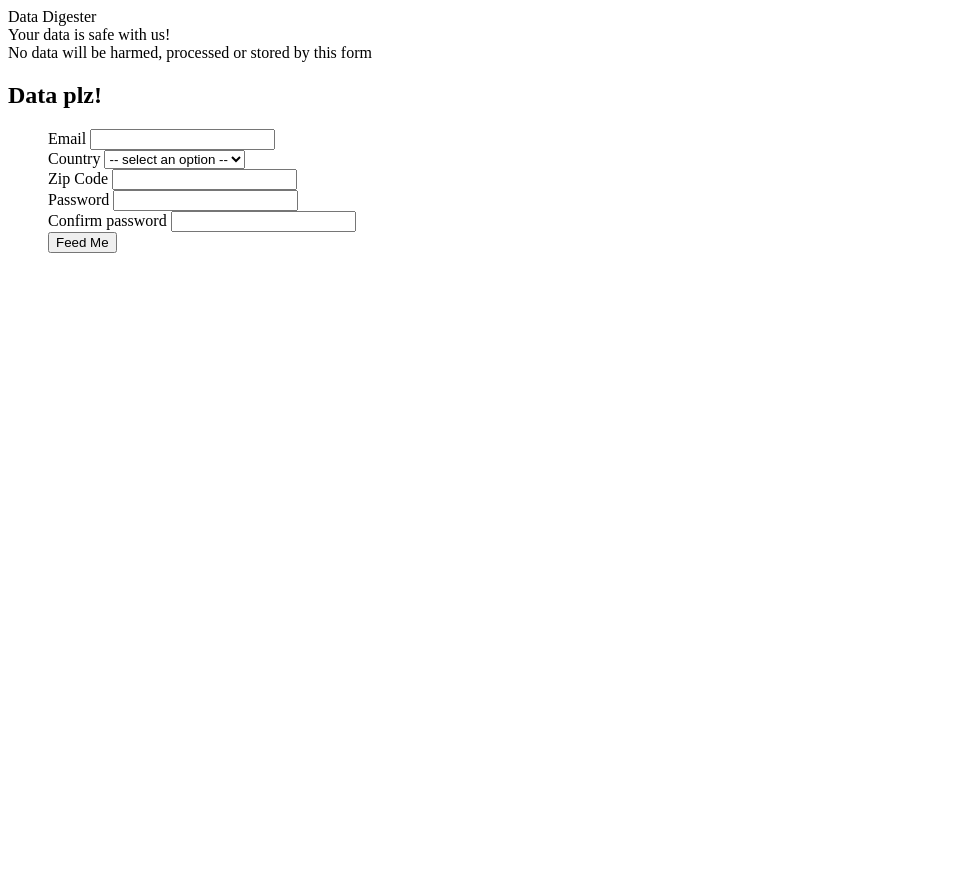
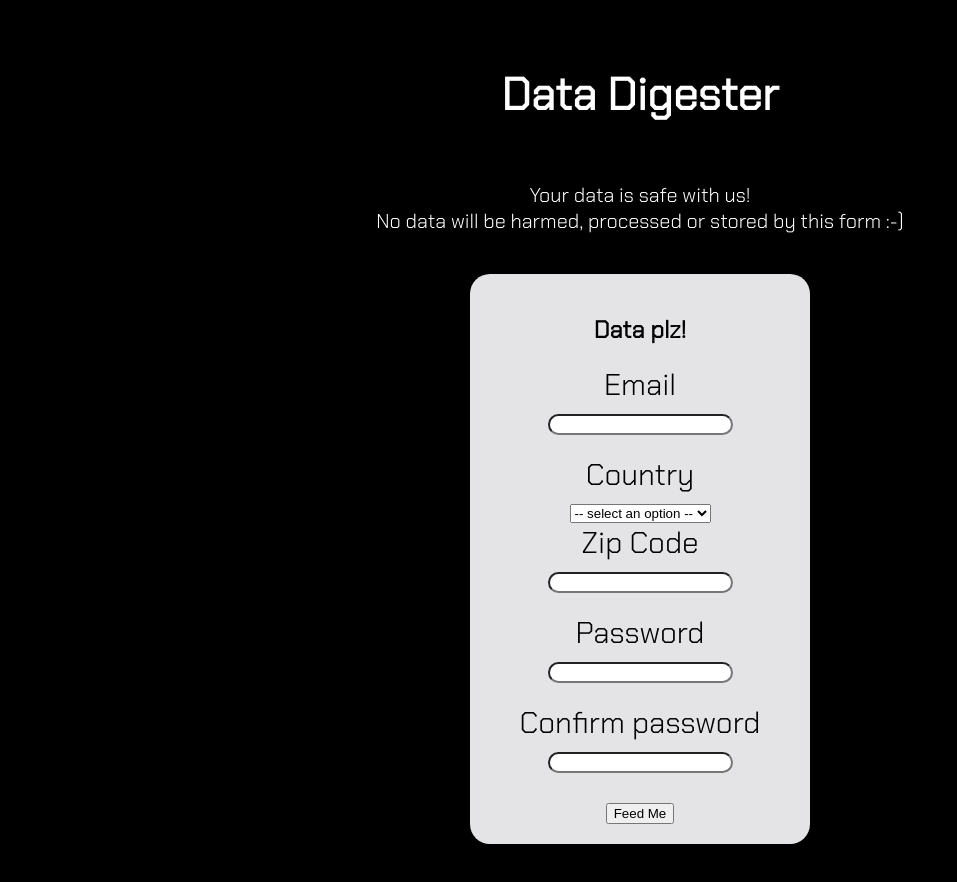
Before and after one commit to Barrymoonshine/form-validation, a website: page index.html in a window 1280 px wide. Shown: the whole page, without its empty margins (0-957 px from the left). Before the commit the page ends 800 px from the top, so only its background shows below. Drawn offline with Linux system fonts and the light colour scheme.

Commit message:
Basic styling applied to page

```diff
--- a/index.html
+++ b/index.html
@@ -6,13 +6,16 @@
     <meta name="viewport" content="width=device-width, initial-scale=1.0" />
     <title>Data Digester</title>
     <link rel="stylesheet" href="style.css" />
+    <link rel="preconnect" href="https://fonts.googleapis.com">
+<link rel="preconnect" href="https://fonts.gstatic.com" crossorigin>
+<link href="https://fonts.googleapis.com/css2?family=Chakra+Petch:wght@300&display=swap" rel="stylesheet">
     <script src="script.js" defer></script>
   </head>
   <body>
-    <div class="heading">Data Digester</div>
+    <div class="heading"><h2>Data Digester</h2></div>
     <dic class="sub-heading">Your data is safe with us!</dic>
     <div class="disclaimer">
-      No data will be harmed, processed or stored by this form
+      No data will be harmed, processed or stored by this form :-)
     </div>
     <form id="form" noValidate>
       <h2>Data plz!</h2>
--- a/style.css
+++ b/style.css
@@ -1,5 +1,69 @@
+body {
+  display: flex;
+  flex-direction: column;
+  align-items: center;
+  font-family: 'Chakra Petch', sans-serif;
+  background-color: black;
+  color: white;
+  text-align: center;
+}
+
+.heading {
+  margin: 20px;
+  list-style: none;
+  font-style: bold;
+  font-size: 30px;
+}
+
+.sub-heading,
+.disclaimer {
+  font-size: 20px;
+}
+
 ul {
   list-style: none;
+  font-style: bold;
+  font-size: 30px;
+}
+
+#form {
+  display: flex;
+  flex-direction: column;
+  background-color: #e4e4e7;
+  color: black;
+  border-radius: 20px;
+  padding: 20px;
+  margin: 40px;
+  justify-content: center;
+  min-width: 300px;
+}
+
+#form ul {
+  margin: 0px;
+  padding: 0px;
+}
+
+#form ul li {
+  display: flex;
+  flex-direction: column;
+  align-items: center;
+}
+
+label,
+input {
+  display: flex;
+  flex-direction: column;
+  flex-grow: 1;
+}
+
+label {
+  padding-bottom: 10px;
+}
+
+input {
+  border-radius: 20px;
+  align-self: center;
+  margin-bottom: 20px;
 }
 
 .field-selected:valid {
```
Also changed, not shown: script.js (+29 -29 lines).
